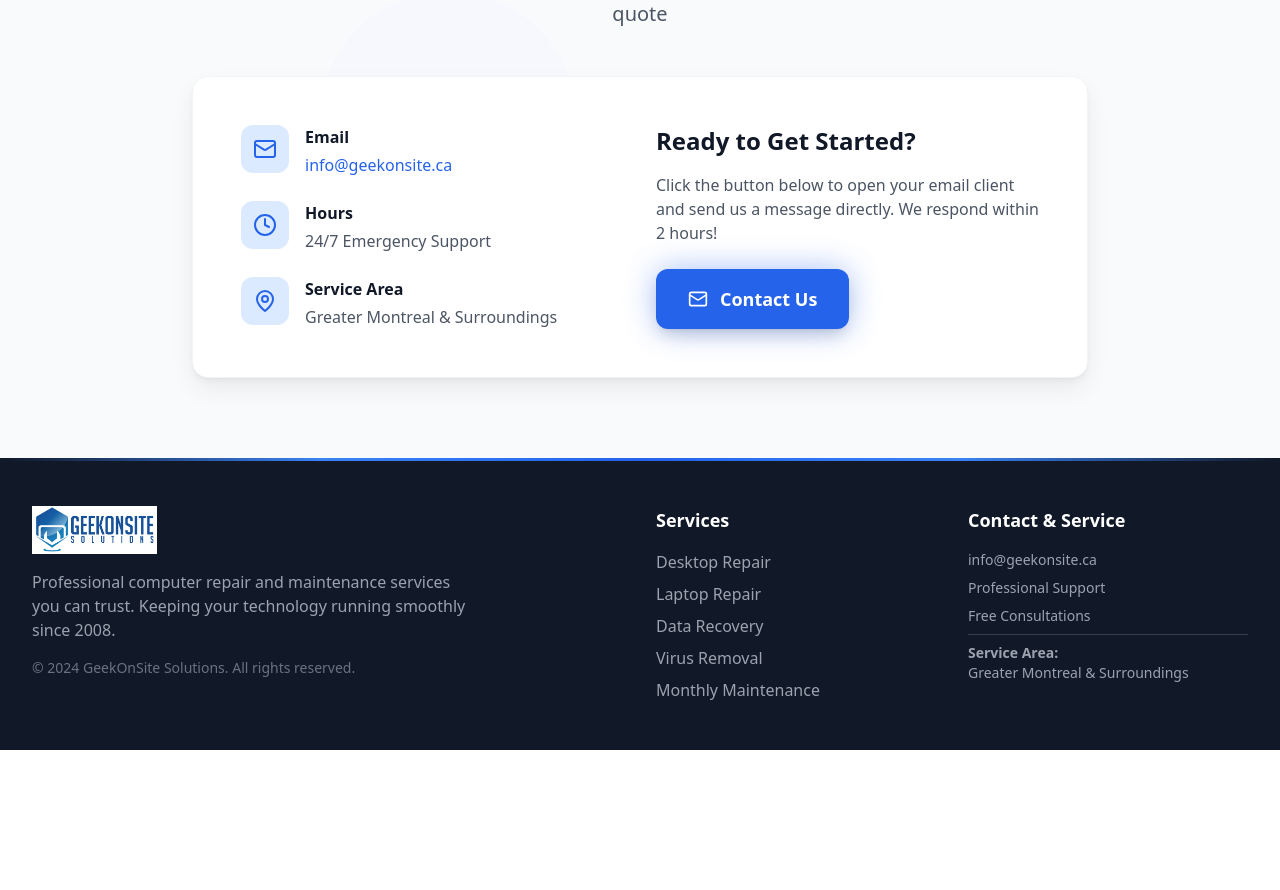
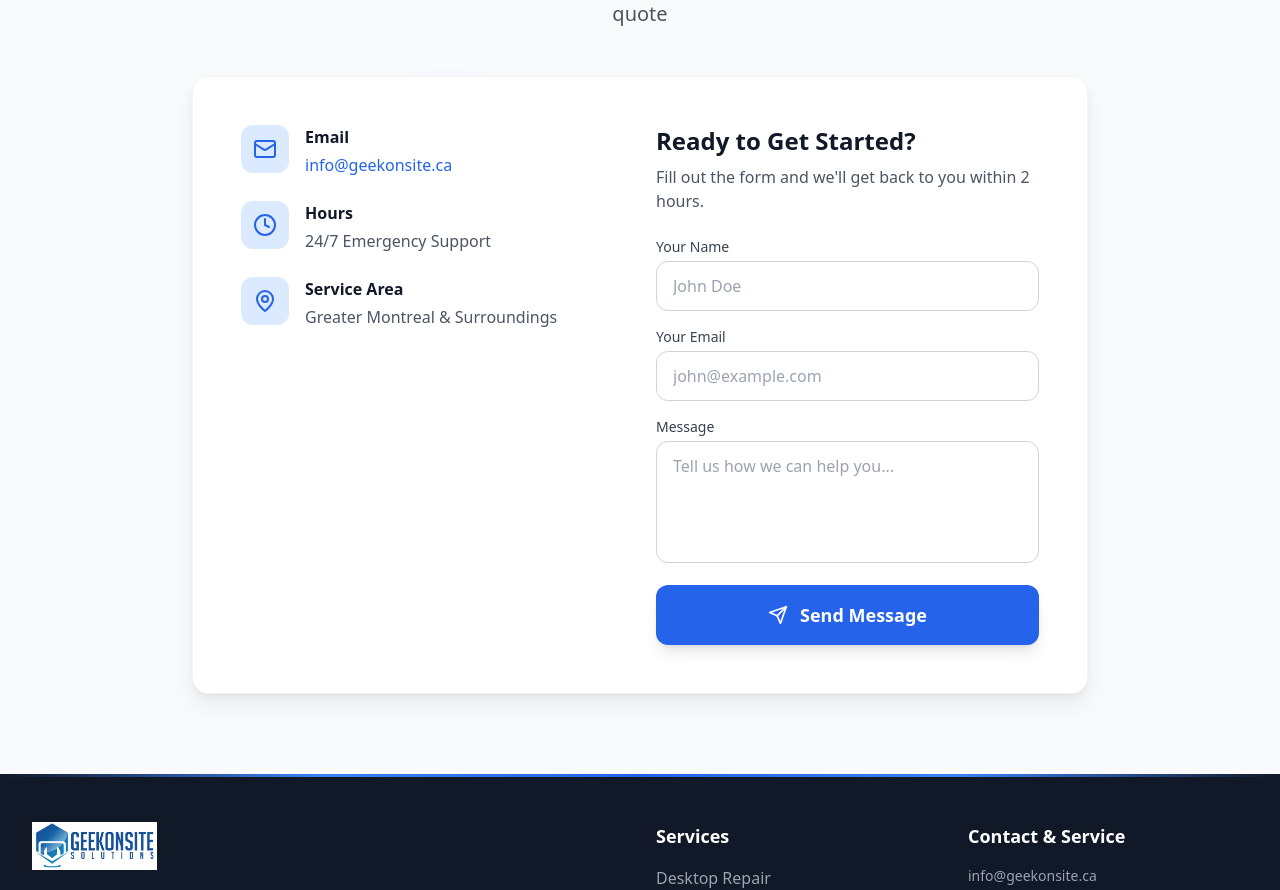
Before and after one commit to geekonsite/Geekonsite, a React (Vite) app: page / in a window 1280 px wide. Shown: the part 5821-6711 px from the top of the page. Before the commit the page ends 6571 px from the top, so only its background shows below. Built offline with nearby package versions, Linux system fonts and the light colour scheme.

Commit message:
Update contact form with translations

```diff
--- a/src/App.tsx
+++ b/src/App.tsx
@@ -24,6 +24,10 @@ import {
   GraduationCap,
   FileText,
   Heart,
+  Send,
+  Loader2,
+  CheckCircle,
+  AlertCircle,
 } from 'lucide-react';
 import { FAQSection } from './components/FAQSection';
 import { Carousel3D } from './components/Carousel3D';
@@ -222,6 +226,8 @@ function App() {
   const [mobileMenuOpen, setMobileMenuOpen] = useState(false);
   const [showBackToTop, setShowBackToTop] = useState(false);
   const [headerScrolled, setHeaderScrolled] = useState(false);
+  const [contactForm, setContactForm] = useState({ name: '', email: '', message: '' });
+  const [contactStatus, setContactStatus] = useState<'idle' | 'submitting' | 'success' | 'error'>('idle');
   const { t, i18n } = useTranslation();
   const revealRef = useScrollReveal(0.12);
   const { containerRef: heroRef, parallax } = useParallax(1.5);
@@ -238,6 +244,30 @@ function App() {
     const newLang = i18n.language === 'en' ? 'fr' : 'en';
     i18n.changeLanguage(newLang);
     localStorage.setItem('language', newLang);
+  };
+
+  const handleContactSubmit = async (e: React.FormEvent) => {
+    e.preventDefault();
+    setContactStatus('submitting');
+    try {
+      const response = await fetch('https://splitforms.com/api/submit', {
+        method: 'POST',
+        headers: { 'Content-Type': 'application/json' },
+        body: JSON.stringify({
+          access_key: '44d8e329e3c1433ab038fccc937899d0',
+          name: contactForm.name,
+          email: contactForm.email,
+          message: contactForm.message,
+        }),
+      });
+      if (!response.ok) throw new Error('Submission failed');
+      setContactStatus('success');
+      setContactForm({ name: '', email: '', message: '' });
+      setTimeout(() => setContactStatus('idle'), 5000);
+    } catch {
+      setContactStatus('error');
+      setTimeout(() => setContactStatus('idle'), 5000);
+    }
   };
 
   const handleScroll = useCallback(() => {
@@ -683,23 +713,99 @@ function App() {
                   </div>
                 </div>
 
-                {/* Contact CTA */}
+                {/* Contact Form */}
                 <div className="flex flex-col justify-center">
-                  <div className="text-center md:text-left">
-                    <h3 className="text-2xl font-bold text-gray-900 mb-4">
+                  <div className="text-center md:text-left mb-6">
+                    <h3 className="text-2xl font-bold text-gray-900 mb-2">
                       {t('contact.readyTitle', 'Ready to Get Started?')}
                     </h3>
-                    <p className="text-gray-600 mb-6">
-                      {t('contact.readyText', 'Click the button below to open your email client and send us a message directly. We respond within 2 hours!')}
+                    <p className="text-gray-600">
+                      {t('contact.readyText', 'Fill out the form and we\'ll get back to you within 2 hours.')}
                     </p>
-                    <MagneticButton
-                      href="mailto:info@geekonsite.ca?subject=Website%20Inquiry&body=Hi%2C%0A%0AI%20would%20like%20to%20inquire%20about%20your%20services.%0A%0ABest%20regards"
-                      className="inline-flex items-center gap-3 bg-blue-600 text-white px-8 py-4 rounded-xl font-semibold text-lg shadow-lg hover:bg-blue-700 transition-all duration-300"
+                  </div>
+
+                  <form onSubmit={handleContactSubmit} className="space-y-4">
+                    <div>
+                      <label htmlFor="contact-name" className="block text-sm font-medium text-gray-700 mb-1">
+                        {t('contact.form.name', 'Your Name')}
+                      </label>
+                      <input
+                        id="contact-name"
+                        type="text"
+                        required
+                        value={contactForm.name}
+                        onChange={(e) => setContactForm({ ...contactForm, name: e.target.value })}
+                        placeholder={t('contact.form.namePlaceholder', 'John Doe')}
+                        className="w-full px-4 py-3 rounded-xl border border-gray-300 focus:border-blue-500 focus:ring-2 focus:ring-blue-200 outline-none transition-all duration-200 text-gray-900 placeholder-gray-400"
+                      />
+                    </div>
+
+                    <div>
+                      <label htmlFor="contact-email" className="block text-sm font-medium text-gray-700 mb-1">
+                        {t('contact.form.email', 'Your Email')}
+                      </label>
+                      <input
+                        id="contact-email"
+                        type="email"
+                        required
+                        value={contactForm.email}
+                        onChange={(e) => setContactForm({ ...contactForm, email: e.target.value })}
+                        placeholder={t('contact.form.emailPlaceholder', 'john@example.com')}
+                        className="w-full px-4 py-3 rounded-xl border border-gray-300 focus:border-blue-500 focus:ring-2 focus:ring-blue-200 outline-none transition-all duration-200 text-gray-900 placeholder-gray-400"
+                      />
+                    </div>
+
+                    <div>
+                      <label htmlFor="contact-message" className="block text-sm font-medium text-gray-700 mb-1">
+                        {t('contact.form.message', 'Message')}
+                      </label>
+                      <textarea
+                        id="contact-message"
+                        required
+                        rows={4}
+                        value={contactForm.message}
+                        onChange={(e) => setContactForm({ ...contactForm, message: e.target.value })}
+                        placeholder={t('contact.form.messagePlaceholder', 'Tell us how we can help you...')}
+                        className="w-full px-4 py-3 rounded-xl border border-gray-300 focus:border-blue-500 focus:ring-2 focus:ring-blue-200 outline-none transition-all duration-200 text-gray-900 placeholder-gray-400 resize-none"
+                      />
+                    </div>
+
+                    <button
+                      type="submit"
+                      disabled={contactStatus === 'submitting'}
+                      className="w-full inline-flex items-center justify-center gap-3 bg-blue-600 text-white px-8 py-4 rounded-xl font-semibold text-lg shadow-lg hover:bg-blue-700 transition-all duration-300 disabled:opacity-60 disabled:cursor-not-allowed"
                     >
-                      <Mail className="h-5 w-5" />
-                      {t('contact.button')}
-                    </MagneticButton>
-                  </div>
+                      {contactStatus === 'submitting' ? (
+                        <>
+                          <Loader2 className="h-5 w-5 animate-spin" />
+                          {t('contact.form.submitting', 'Sending...')}
+                        </>
+                      ) : (
+                        <>
+                          <Send className="h-5 w-5" />
+                          {t('contact.form.submit', 'Send Message')}
+                        </>
+                      )}
+                    </button>
+
+                    {contactStatus === 'success' && (
+                      <div className="flex items-center gap-2 text-green-700 bg-green-50 border border-green-200 rounded-xl px-4 py-3 animate-fade-in">
+                        <CheckCircle className="h-5 w-5 flex-shrink-0" />
+                        <span className="text-sm font-medium">
+                          {t('contact.form.success', 'Thank you! Your message has been sent. We\'ll get back to you shortly.')}
+                        </span>
+                      </div>
+                    )}
+
+                    {contactStatus === 'error' && (
+                      <div className="flex items-center gap-2 text-red-700 bg-red-50 border border-red-200 rounded-xl px-4 py-3 animate-fade-in">
+                        <AlertCircle className="h-5 w-5 flex-shrink-0" />
+                        <span className="text-sm font-medium">
+                          {t('contact.form.error', 'Something went wrong. Please try again or email us directly.')}
+                        </span>
+                      </div>
+                    )}
+                  </form>
                 </div>
               </div>
             </div>
--- a/src/index.css
+++ b/src/index.css
@@ -78,6 +78,15 @@ textarea:focus-visible {
     opacity: 1;
     transform: scale(1);
   }
+}
+
+@keyframes fadeIn {
+  from { opacity: 0; transform: translateY(8px); }
+  to { opacity: 1; transform: translateY(0); }
+}
+
+.animate-fade-in {
+  animation: fadeIn 0.4s ease-out forwards;
 }
 
 .reveal {
--- a/src/locales/en/translation.json
+++ b/src/locales/en/translation.json
@@ -191,7 +191,19 @@
     "hoursText": "24/7 Emergency Support",
     "area": "Service Area",
     "readyTitle": "Ready to Get Started?",
-    "readyText": "Click the button below to open your email client and send us a message directly. We respond within 2 hours!"
+    "readyText": "Fill out the form and we'll get back to you within 2 hours.",
+    "form": {
+      "name": "Your Name",
+      "namePlaceholder": "John Doe",
+      "email": "Your Email",
+      "emailPlaceholder": "john@example.com",
+      "message": "Message",
+      "messagePlaceholder": "Tell us how we can help you...",
+      "submit": "Send Message",
+      "submitting": "Sending...",
+      "success": "Thank you! Your message has been sent. We'll get back to you shortly.",
+      "error": "Something went wrong. Please try again or email us directly."
+    }
   },
   "footer": {
     "description": "Professional computer repair and maintenance services you can trust. Keeping your technology running smoothly since 2008.",
--- a/src/locales/fr/translation.json
+++ b/src/locales/fr/translation.json
@@ -191,7 +191,19 @@
     "hoursText": "Support d'urgence 24/7",
     "area": "Zone de service",
     "readyTitle": "Prêt à commencer ?",
-    "readyText": "Cliquez sur le bouton ci-dessous pour ouvrir votre client de messagerie et nous envoyer un message directement. Nous répondons dans les 2 heures !"
+    "readyText": "Remplissez le formulaire et nous vous répondrons dans les 2 heures.",
+    "form": {
+      "name": "Votre nom",
+      "namePlaceholder": "Jean Dupont",
+      "email": "Votre courriel",
+      "emailPlaceholder": "jean@example.com",
+      "message": "Message",
+      "messagePlaceholder": "Dites-nous comment nous pouvons vous aider...",
+      "submit": "Envoyer le message",
+      "submitting": "Envoi en cours...",
+      "success": "Merci ! Votre message a été envoyé. Nous vous répondrons sous peu.",
+      "error": "Une erreur s'est produite. Veuillez réessayer ou nous écrire directement."
+    }
   },
   "footer": {
     "description": "Services professionnels de réparation et maintenance informatique sur lesquels vous pouvez compter. Garder votre technologie en bon fonctionnement depuis 2008.",
```
